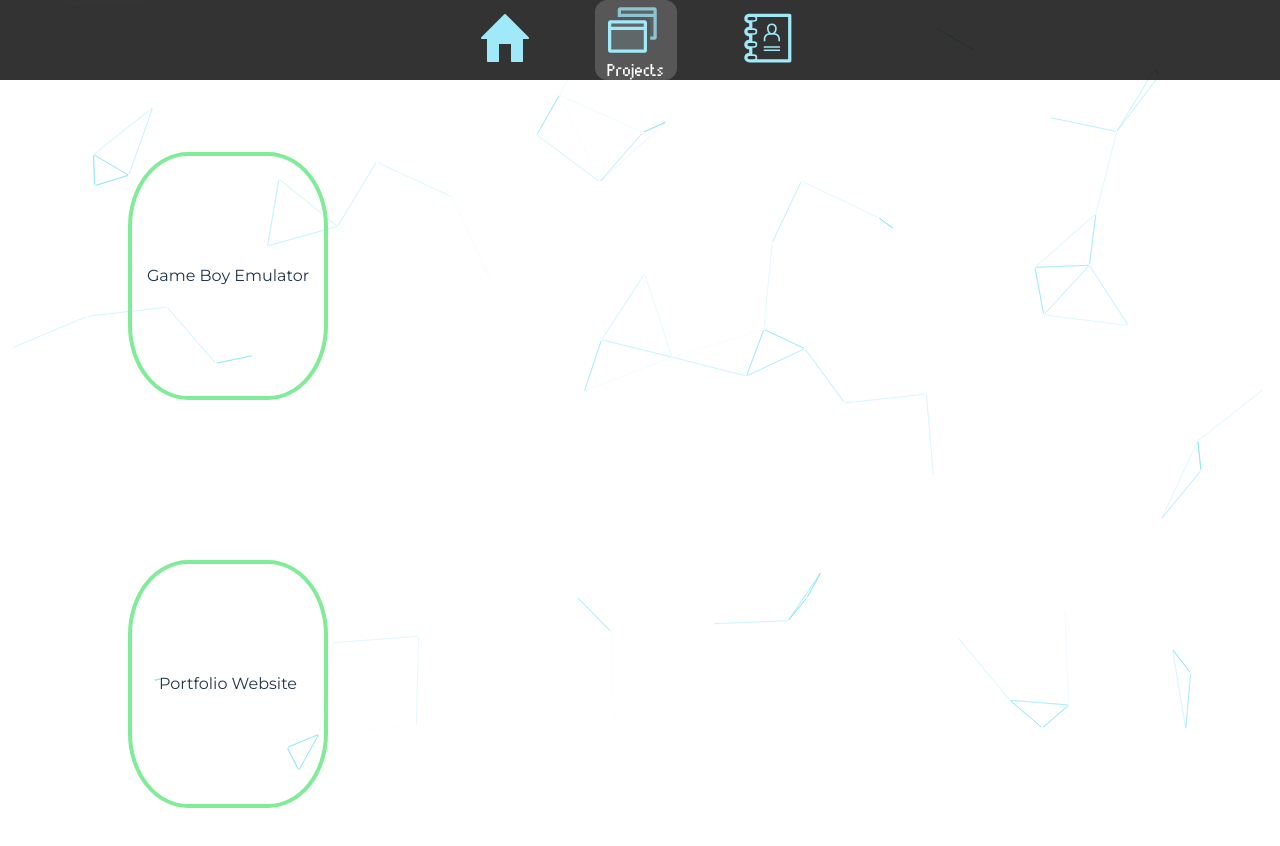
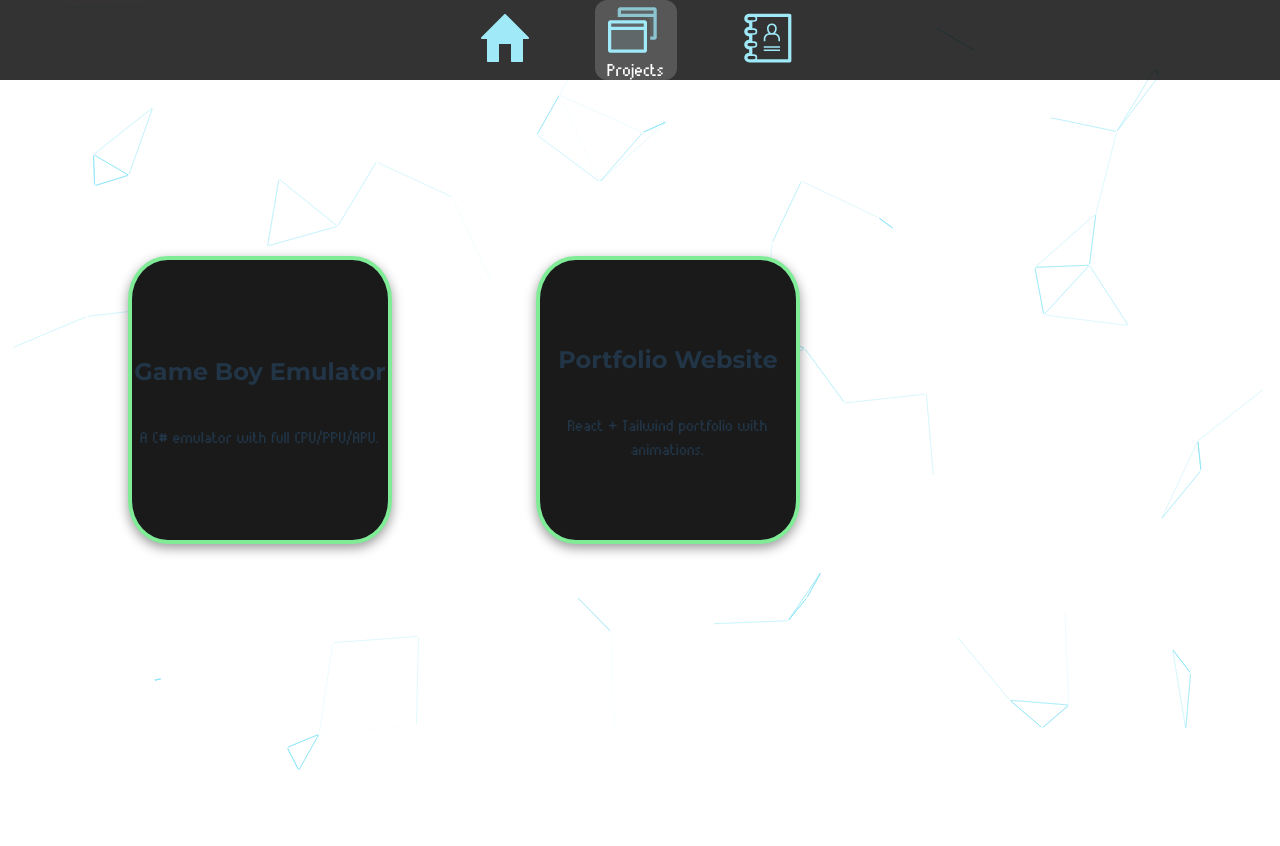
Before and after one commit to DerrekNguyen/Portfolio, a React (Vite) app in the folder portfolio/: page /projects in a window 1280 px wide. Shown: the top 846 px of the page. After the commit the page ends 800 px from the top, so only its background shows below. Built offline with nearby package versions, Linux system fonts and the light colour scheme.

Commit message:
giga progress

```diff
--- a/portfolio/src/components/Projects/ProjectItem.tsx
+++ b/portfolio/src/components/Projects/ProjectItem.tsx
@@ -1,16 +1,78 @@
 import '../../styles/projects/projectItem.css'
 import * as motion from "motion/react-client"
+import { useState } from 'react'
+import { AnimatePresence } from 'motion/react';
 
 interface projectItemInterface {
+  id: string,
   title: string,
-  onOpen: () => void,
+  description: string,
 }
 
-function ProjectItem({ title, onOpen }: projectItemInterface) {
+function ProjectItem({ id, title, description }: projectItemInterface) {
+  const [isOpen, setIsOpen] = useState<boolean | null>(null);
+
   return (
-    <div className="projectItem" onClick={onOpen}>
-      <p>{title}</p>
-    </div>
+    <>
+      <motion.div
+        layoutId={id}
+        onClick={() => setIsOpen(true)}
+        className="projectItem"
+        whileHover={{
+          scale: 1.1,
+          transition: { duration: 0.15, ease: "easeInOut" }
+        }}
+        transition={{ duration: 0.3, ease: "easeInOut" }}
+      >
+        <motion.h2 layoutId={`${id}-title`} className="projectTitle">
+          {title}
+        </motion.h2>
+        <motion.p layoutId={`${id}-description`} className="projectDescription">
+          {description}
+        </motion.p>
+      </motion.div>
+
+      <AnimatePresence>
+        {isOpen && (
+          <motion.div
+            className="modalOverlay"
+            onClick={() => setIsOpen(false)}
+            initial={{ opacity: 0 }}
+            animate={{ opacity: 1 }}
+            exit={{ opacity: 0 }}
+            transition={{ duration: 0.3, ease: "easeOut" }}
+          >
+            <motion.div
+              layoutId={id}
+              className="modalCard"
+              onClick={(e) => e.stopPropagation()}
+              initial={{ opacity: 0, scale: 1 }}
+              animate={{ opacity: 1, scale: 1 }}
+              exit={{ opacity: 0, scale: 1 }}
+              transition={{ duration: 0.5, ease: [0.25, 0.1, 0.25, 1] }}
+            >
+              <motion.h2 layoutId={`${id}-title`} className="modalTitle">
+                {title}
+              </motion.h2>
+              <motion.p
+                className="modalDescription"
+                layoutId={`${id}-description`}
+              >
+                {description}
+              </motion.p>
+              <motion.button
+                className="closeButton"
+                onClick={() => setIsOpen(false)}
+                whileHover={{ scale: 1.05 }}
+                transition={{ duration: 0.2 }}
+              >
+                Close
+              </motion.button>
+            </motion.div>
+          </motion.div>
+        )}
+      </AnimatePresence>
+    </>
   );
 }
 
--- a/portfolio/src/components/Projects/ProjectModal.tsx
+++ /dev/null
@@ -1,19 +0,0 @@
-interface projectModalInterface {
-  title: string,
-  description: string,
-  onClose: () => void,
-}
-
-function ProjectModal({ title, description, onClose }: projectModalInterface) {
-  return (
-    <div className="modalOverlay" onClick={onClose}>
-      <div className="projectModalContent" onClick={(e) => e.stopPropagation()}>
-        <h2>{title}</h2>
-        <p>{description}</p>
-        <button onClick={onClose}>Close</button>
-      </div>
-    </div>
-  );
-}
-
-export default ProjectModal;
--- a/portfolio/src/pages/Projects.tsx
+++ b/portfolio/src/pages/Projects.tsx
@@ -1,7 +1,5 @@
 import "../styles/projects/project.css"
 import ProjectItem from "../components/Projects/ProjectItem";
-import ProjectModal from "../components/Projects/ProjectModal";
-import { useState } from "react";
 
 interface Project {
   title: string;
@@ -9,7 +7,6 @@
 }
 
 function Projects() {
-  const [activeProject, setActiveProject] = useState<Project | null>(null);
 
   const projects: Project[] = [
     { title: "Game Boy Emulator", description: "A C# emulator with full CPU/PPU/APU." },
@@ -21,18 +18,11 @@
       {projects.map((proj, i) => (
         <ProjectItem
           key={i}
+          id={i.toString()}
+          description={proj.description}
           title={proj.title}
-          onOpen={() => setActiveProject(proj)}
         />
       ))}
-
-      {activeProject &&
-        <ProjectModal
-          title={activeProject.title}
-          description={activeProject.title}
-          onClose={() => setActiveProject(null)}>
-        </ProjectModal>
-      }
     </div>
   );
 }
--- a/portfolio/src/styles/projects/project.css
+++ b/portfolio/src/styles/projects/project.css
@@ -2,7 +2,8 @@
     height: auto;
     width: 80vw;
     display: flex;
+    top: 0;
     justify-content: flex-start;
     align-items: flex-start;
-    flex-direction: column;
+    gap: 9rem;
 }
--- a/portfolio/src/styles/projects/projectItem.css
+++ b/portfolio/src/styles/projects/projectItem.css
@@ -1,38 +1,82 @@
 .projectItem {
     position: relative;
     display: flex;
+    flex-direction: column;
     align-items: center;
     justify-content: center;
+    background: #1a1a1a;
 
-    height: 30vh;
-    width: 15vw;
+    height: min(35vh, 1000px);
+    width: min(20vw, 700px);
     border: 0.5vh solid #80ec97;
     font-family: 'Montserrat';
-    border-radius: 30%;
-    margin-top: 15vh;
-    margin-bottom: 5vh;
+    border-radius: 15%;
+    box-shadow: 0 4px 12px rgba(0, 0, 0, 0.4);
+    transition: box-shadow 0.3s;
+}
+
+.projectItem:hover {
+    box-shadow: 0 8px 24px rgba(0, 0, 0, 0.6);
+}
+
+.projectTitle {
+    font-family: 'Montserrat';
+    font-size: clamp(0.8rem, 2vw, 1.5rem);
 }
 
 .projectDescription {
-    position: absolute;
-    left: 100%;
+    font-family: 'Munro';
+    font-size: clamp(0.6rem, 1.5vw, 1rem);
+}
+
+.modalOverlay {
+    position: fixed;
+    inset: 0;
+    background: rgba(0, 0, 0, 0.85);
     display: flex;
     align-items: center;
     justify-content: center;
-
-    height: 45vh;
-    width: 60vw;
-    border: 0.5vh solid #80ec97;
-    font-family: 'Montserrat';
-    border-radius: 7vw;
-    opacity: 0;
-
-    transform: translateX(10px);
-    transition: opacity 0.35s ease;
-    transition: transform 0.35 ease-in;
+    z-index: 100;
 }
 
-.projectItem:hover .projectDescription{
-    transform: translateX(0vw);
-    opacity: 1;
+.modalCard {
+    background: #1a1a1a;
+    border-radius: 1.5rem;
+    height: min(80vh, 800px);
+    width: min(100vw, 1000px);
+    overflow: hidden;
+    color: white;
+    padding: 2rem;
+    box-shadow: 0 10px 30px rgba(0, 0, 0, 0.8);
+    display: flex;
+    flex-direction: column;
+    align-items: center;
+    justify-content: end;
 }
+
+.modalTitle {
+    font-family: 'Montserrat';
+    font-size: 1.8rem;
+    font-weight: 700;
+    margin-bottom: 1rem;
+}
+
+.modalDescription {
+    font-family: 'Montserrat';
+    font-size: 1rem;
+    color: #ccc;
+    text-align: center;
+    max-width: 80%;
+}
+
+.closeButton {
+    font-family: 'Montserrat';
+    margin-top: 2rem;
+    padding: 0.6rem 1.2rem;
+    background: #80ec97;
+    color: black;
+    border: none;
+    border-radius: 0.5rem;
+    font-weight: bold;
+    cursor: pointer;
+}
```
